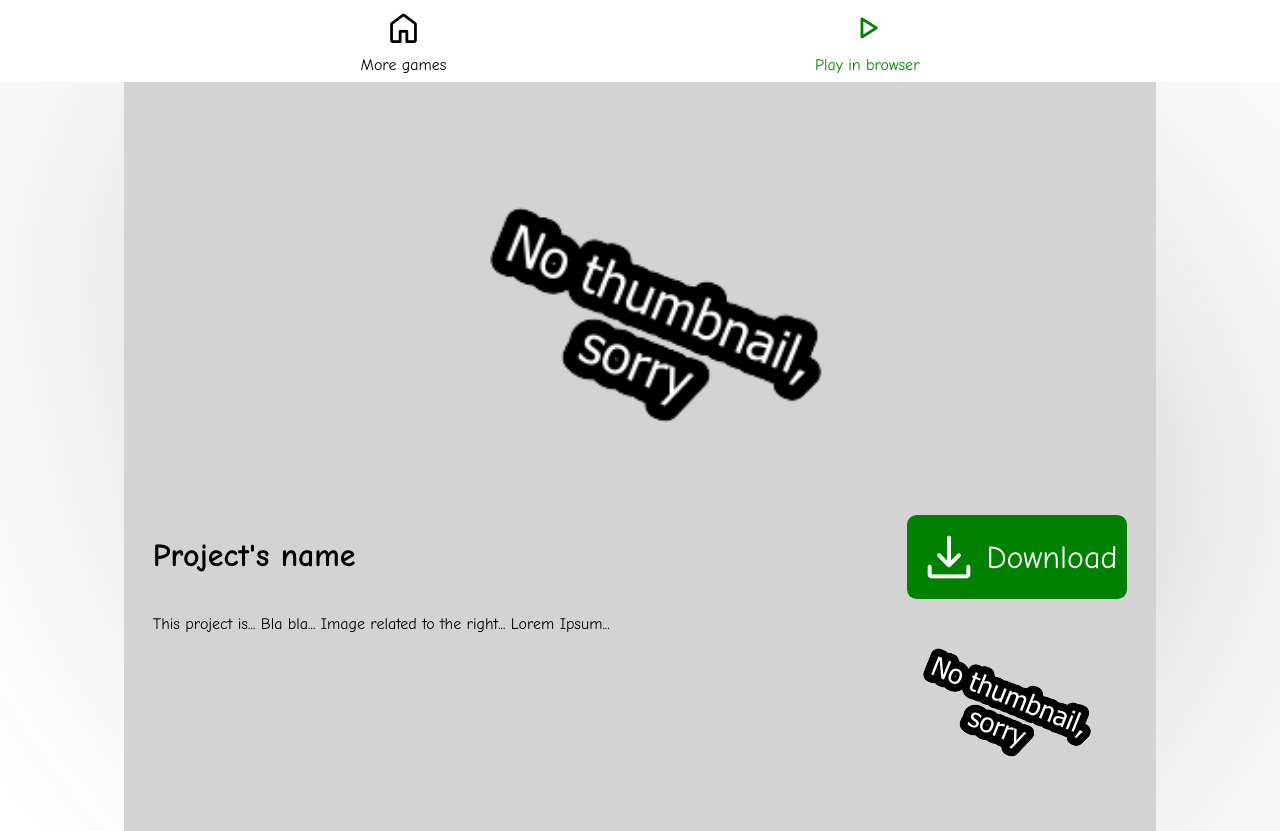
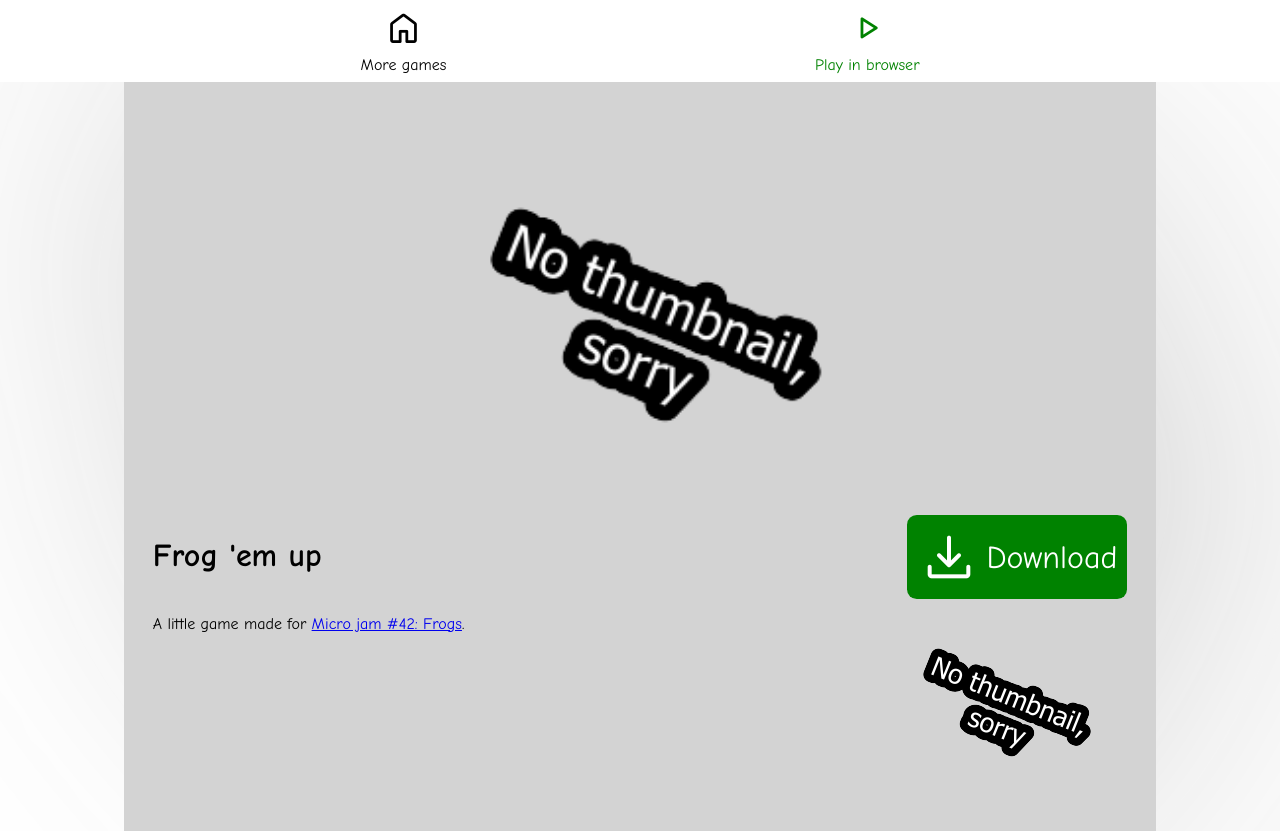
Before and after one commit to xorblo-doitus/Frog-em-up, a plain HTML site: page docs/index.html in a window 1280 px wide. Drawn offline with nearby package versions, Linux system fonts and the light colour scheme.

Commit message:
Setup template

```diff
--- a/docs/index.html
+++ b/docs/index.html
@@ -57,9 +57,8 @@
 	<main>
 		<img id="thumbnail" src="./about/thumbnail.png" alt="Thumbnail"/>
 
-		<!-- TODOTEMPLATE update name -->
 		<div class="two-part-auto-wrap">
-			<h1>Project's name</h1>
+			<h1>Frog 'em up</h1>
 			<a class="button" id="release-link">
 				<!-- <div class="topbar-entry"> -->
 					<span class="material-symbols-rounded">
@@ -70,14 +69,10 @@
 			</a>
 		</div>
 
-		<!-- TODOTEMPLATE update description -->
 
 		<div class="pictured-paragraph">
 			<p>
-				This project is...
-				Bla bla...
-				Image related to the right...
-				Lorem Ipsum...
+				A little game made for <a href="https://itch.io/jam/micro-jam-042">Micro jam #42: Frogs</a>.
 			</p>
 			<img src="./about/thumbnail.png" alt="A screenshot">
 		</div>
```
Also changed, not shown: 5 other files.
